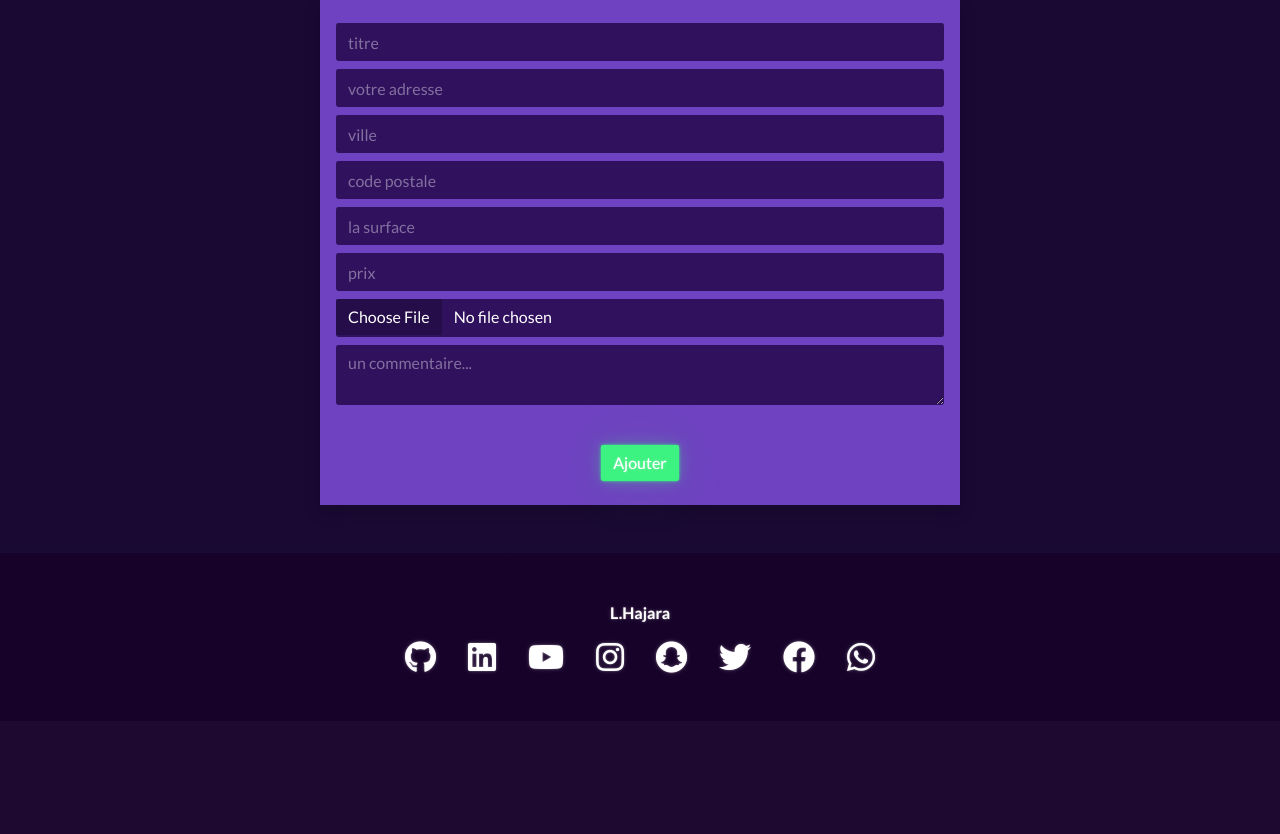
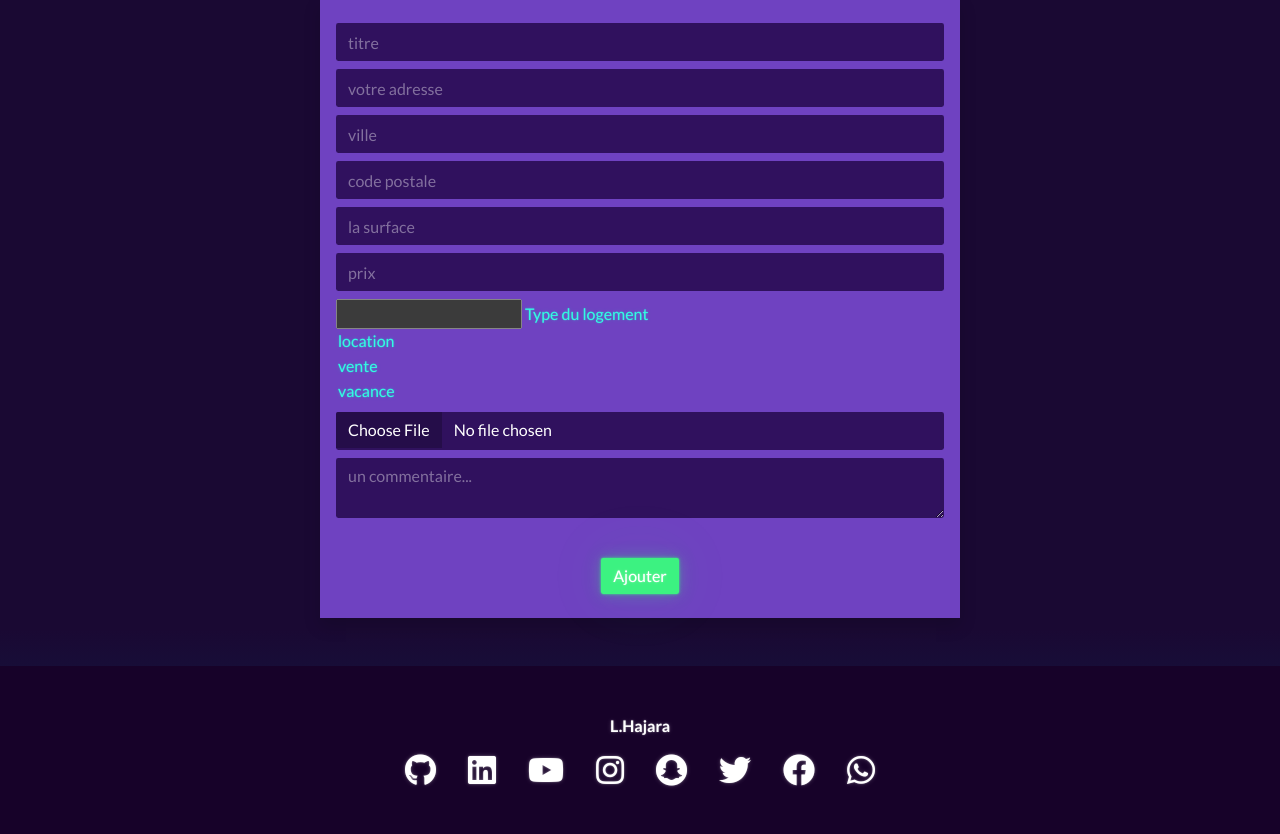
Before and after one commit to LHajara/Examen_php_eval, a PHP site: page /rajoutez.php in a window 1280 px wide. Shown: the part 191-1025 px from the top of the page. Before the commit the page ends 865 px from the top, so only its background shows below. Run offline with PHP 8.4, Linux system fonts and the light colour scheme; some libraries are stand-ins or nearby versions.

Commit message:
formulaire

```diff
--- a/rajoutez.php
+++ b/rajoutez.php
@@ -18,7 +18,13 @@
             <input type="number" class="form-control my-2" name="cp" placeholder="code postale">
             <input type="number" class="form-control my-2" name="surface" placeholder="la surface">
             <input type="number" class="form-control my-2" name="prix" placeholder="prix">
-            <input type="file" class="form-control my-2" name="photo" placeholder="photo">
+            <input type="select">
+            <libellé>Type du logement</libellé>
+            <option valeur="valeur1">location</option>
+            <option valeur="valeur2">vente</option>
+            <option valeur="valeur3">vacance</option> </input>
+
+            <input type="file" class="form-control my-2" name="photo" placeholder="photo"  >
             <textarea type="text" class="form-control my-2" name="type" placeholder="un commentaire..."></textarea>
             <br>
             <button type="submit" class="m-auto my-2 d-block btn btn-success">Ajouter</button>
```
